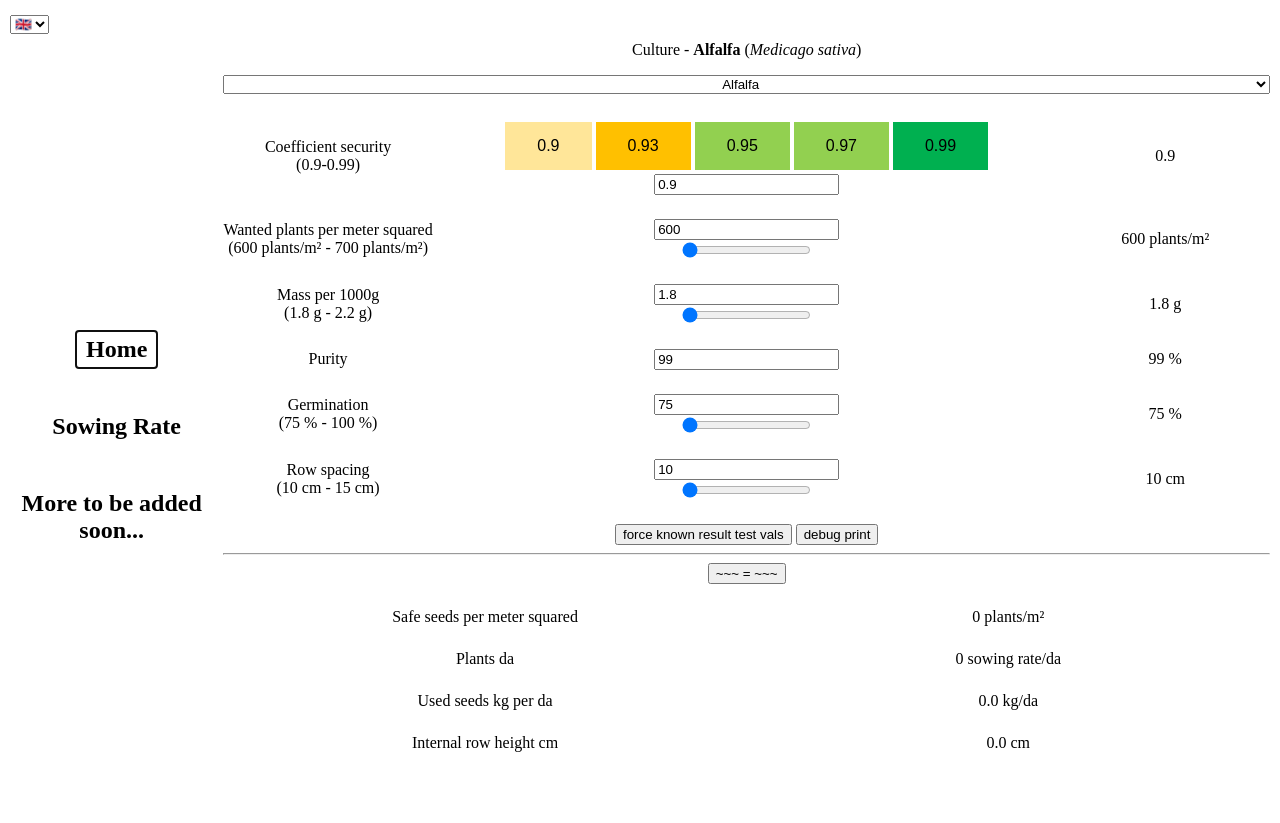
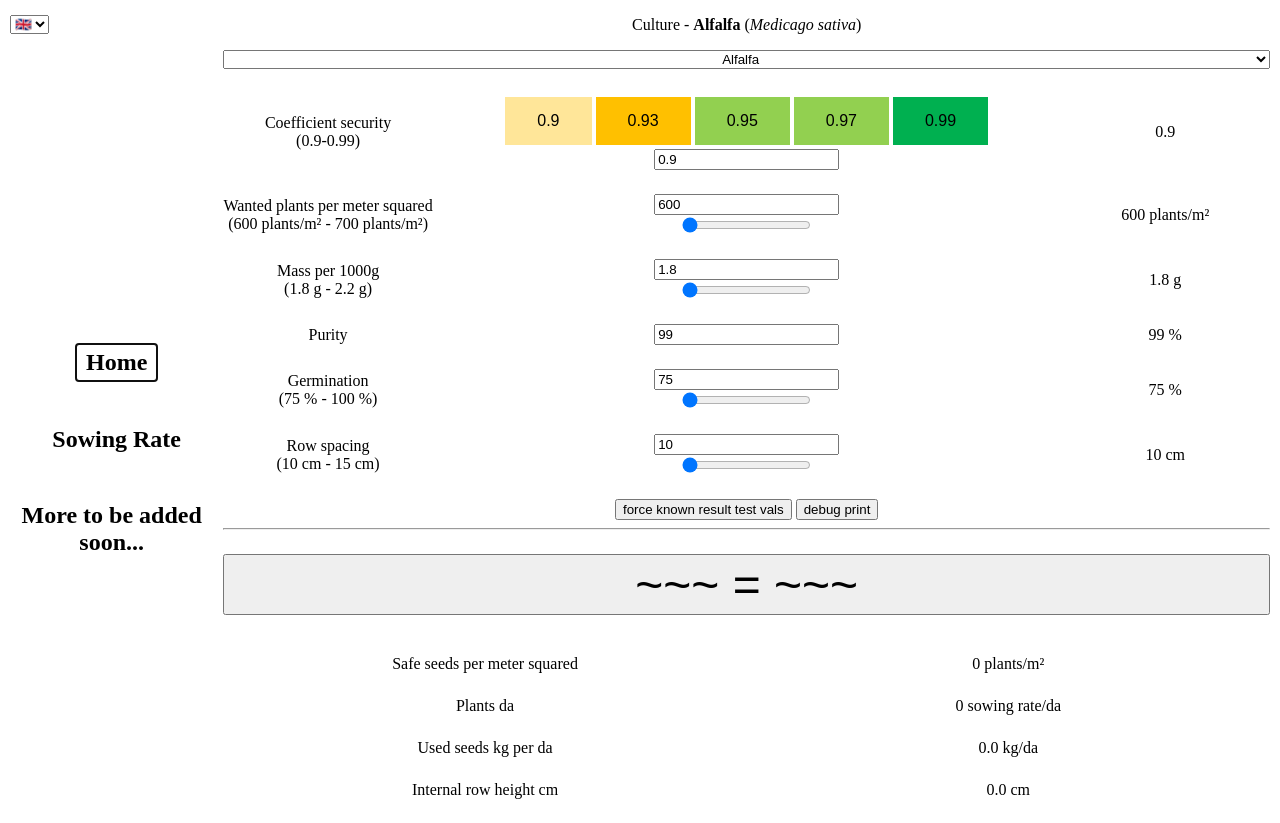
Before and after one commit to Bozhidar-A/farming-calculator-app, a Svelte app: page /sowingrate in a window 1280 px wide. Before the commit the page ends 800 px from the top, so only its background shows below. Built offline with nearby package versions, Linux system fonts and the light colour scheme.

Commit message:
Updated calc button css

```diff
--- a/src/app.css
+++ b/src/app.css
@@ -202,6 +202,15 @@ a:active {
   text-align: center;
 }
 
+.large-text {
+  font-size: 3em;
+}
+
+.spacing {
+  margin-top: 2vh;
+  margin-bottom: 2vh;
+}
+
 .component-input-container {
   display: grid;
   grid-template-columns: 1fr 3fr 1fr;
--- a/src/routes/SowingRate.svelte
+++ b/src/routes/SowingRate.svelte
@@ -137,7 +137,7 @@
       <hr />
 
       <div class="outputs">
-        <button on:click={CalculateEndResults}>~~~ = ~~~</button>
+        <button on:click={CalculateEndResults} class="full-width large-text spacing">~~~ = ~~~</button>
 
         <SowingRateOutput
           bind:textMap={$store.textMap}
```
